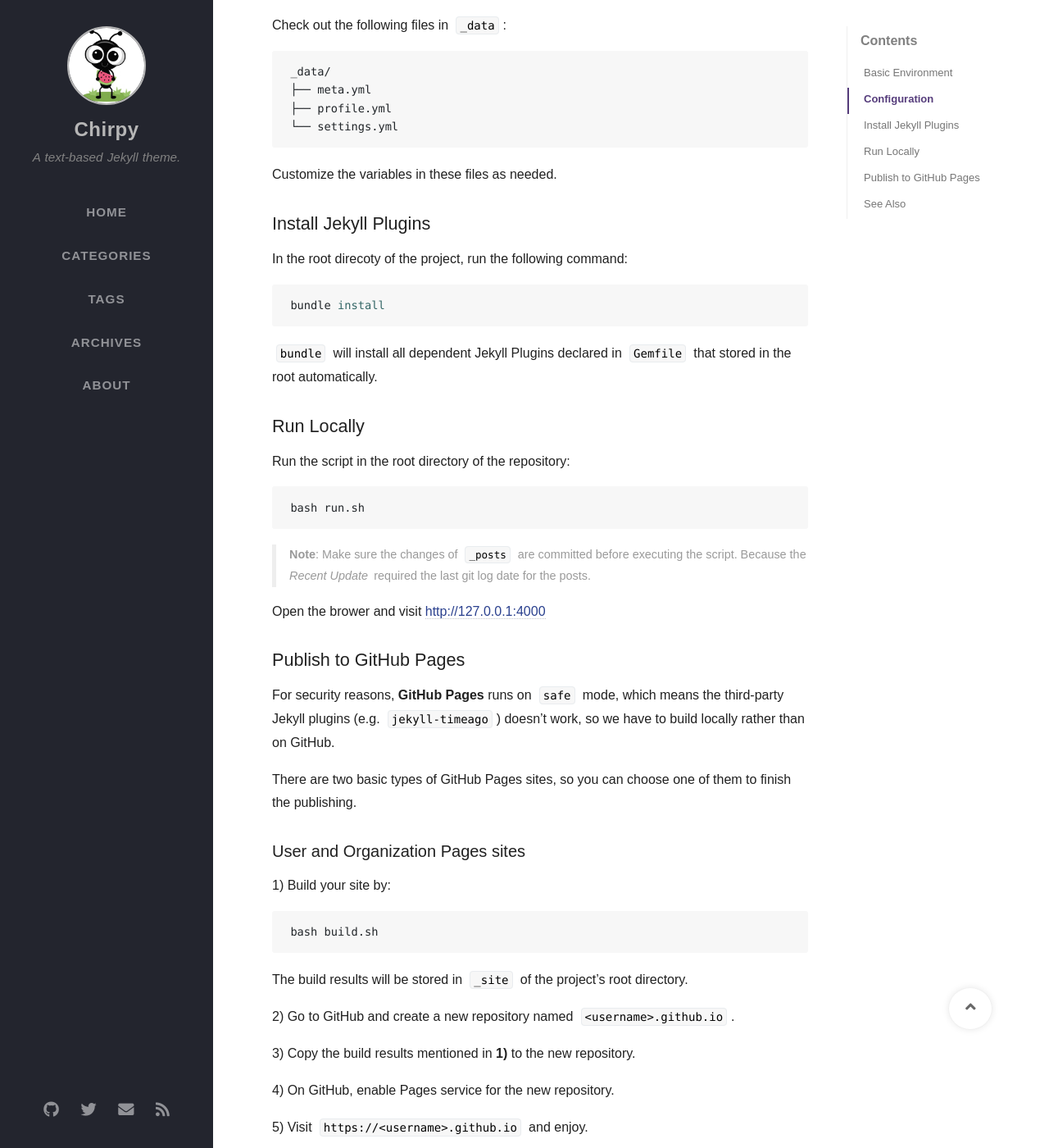
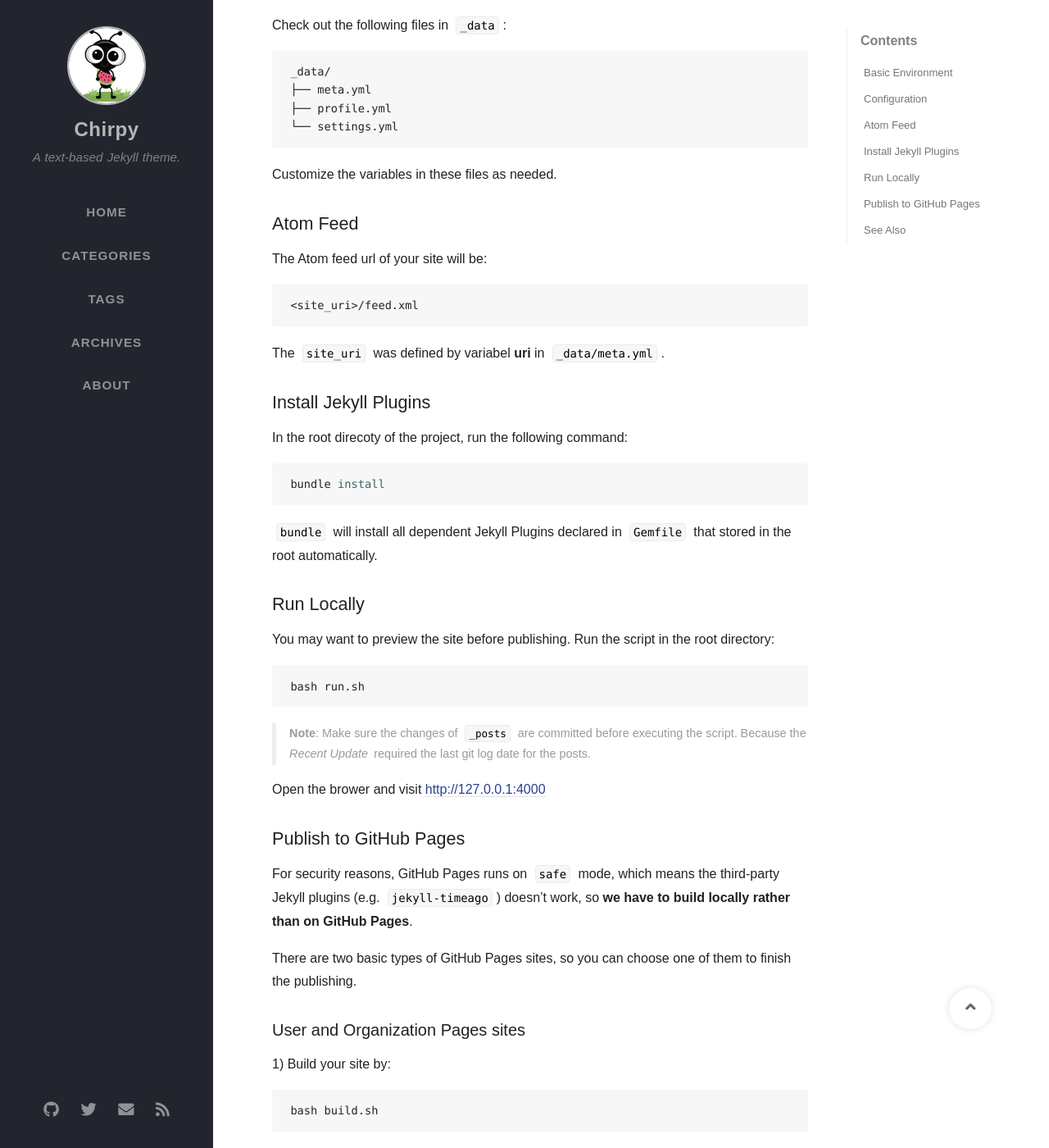
Before and after one commit to tracygu/tracygu.github.io, a Jekyll site: the page built from _posts/2019-08-09-getting-started.md, in a window 1280 px wide and 1400 px high, scrolled down 432 px. Shown: the whole window at 82% size. Built offline with Jekyll 4.4.1, drawn with Linux system fonts in a browser that asks for light colours; nearby versions of some CDN libraries; some web fonts are replaced; comment, search, counter and statistics services are not loaded; some of the changed text lies outside the part shown.

Commit message:
Updated the tutorial post.

````diff
--- a/_posts/2019-08-09-getting-started.md
+++ b/_posts/2019-08-09-getting-started.md
@@ -26,6 +25,16 @@ _data/
 
 Customize the variables in these files as needed.
 
+## Atom Feed
+
+The Atom feed url of your site will be:
+
+```
+<site_uri>/feed.xml
+```
+
+The `site_uri` was defined by variabel **uri** in `_data/meta.yml`.
+
 ## Install Jekyll Plugins
 
 In the root direcoty of the project, run the following command:
@@ -38,7 +47,7 @@ bundle install
 
 ##  Run Locally
 
-Run the script in the root directory of the repository:
+You may want to preview the site before publishing. Run the script in the root directory:
 
 ```bash
 bash run.sh
@@ -50,7 +59,7 @@ Open the brower and visit [http://127.0.0.1:4000](http://127.0.0.1:4000)
 
 ##  Publish to GitHub Pages
 
-For security reasons, **GitHub Pages** runs on `safe` mode, which means the third-party Jekyll plugins (e.g. `jekyll-timeago`)  doesn't work, so we have to build locally rather than on GitHub.
+For security reasons, GitHub Pages runs on `safe` mode, which means the third-party Jekyll plugins (e.g. `jekyll-timeago`)  doesn't work, so **we have to build locally rather than on GitHub Pages**.
 
 There are two basic types of GitHub Pages sites, so you can choose one of them to finish the publishing.
 
@@ -95,6 +104,6 @@ of the project.
 
 ## See Also
 
-* [Customize the Favicon]({{ site.baseurl }}/posts/customize-the-favicon/)
 * [Write a new post]({{ site.baseurl }}/posts/write-a-new-post/)
 * [Text and Typography]({{ site.baseurl }}/posts/text-and-typography/)
+* [Customize the Favicon]({{ site.baseurl }}/posts/customize-the-favicon/)
````
Also changed, not shown: other parts of _posts/2019-08-09-getting-started.md (+1 -2 lines).
